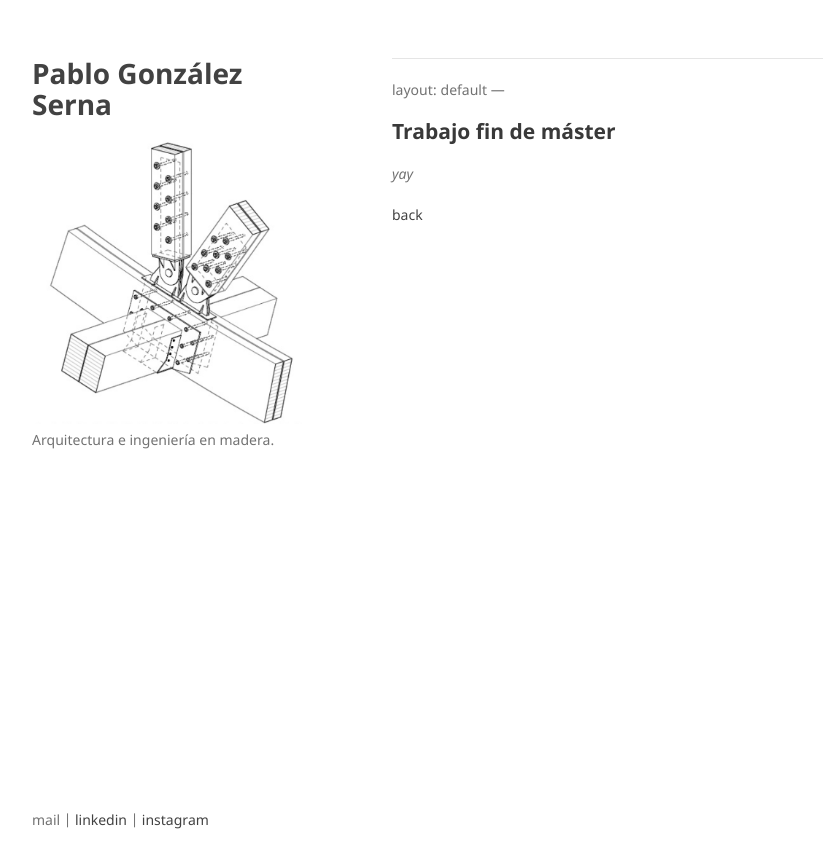
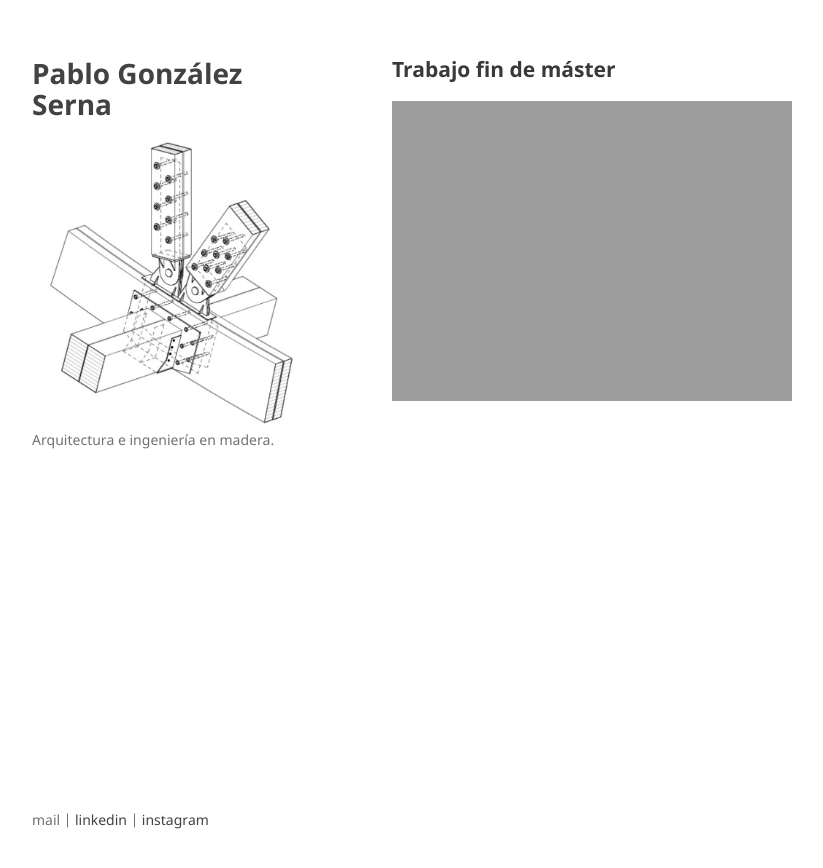
Before and after one commit to parametropic/webtest2, a Jekyll site: the page built from tfm.md, in a window 1280 px wide. Shown: the top 868 px of the page, without its empty margins (178-1001 px from the left). Built offline with Jekyll 4.4.1, drawn with Linux system fonts in a browser that asks for light colours; our own code applies the rules of GitHub Pages for plain Markdown files.

Commit message:
Update tfm.md

```diff
--- a/tfm.md
+++ b/tfm.md
@@ -1,10 +1,7 @@
-
 ---
 layout: default
 ---
 
 ## Trabajo fin de máster
 
-_yay_
-
-[back](./)
+![Connection](https://parametropic.github.io/webtest2/assets/img/union.png)
```
